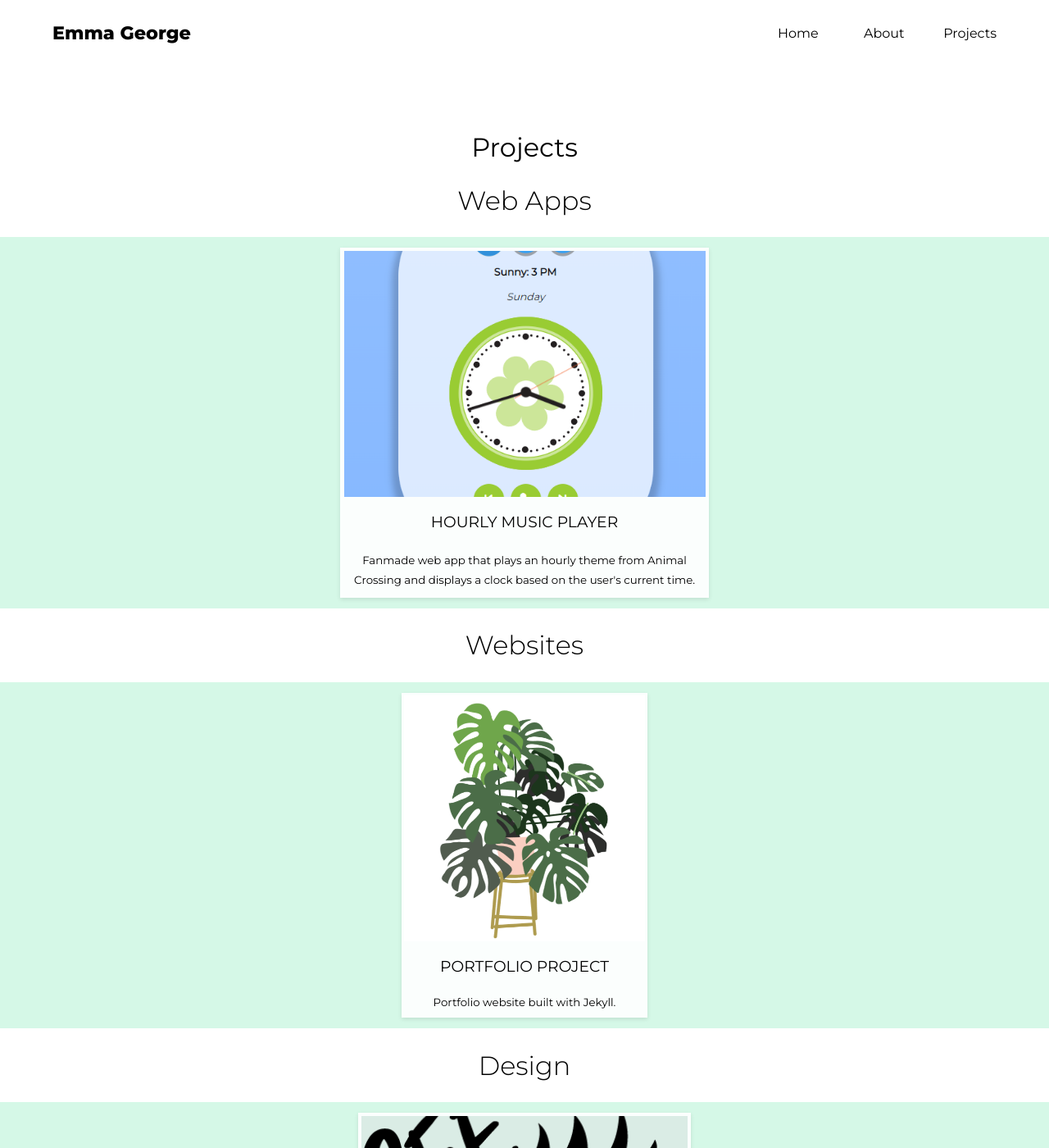
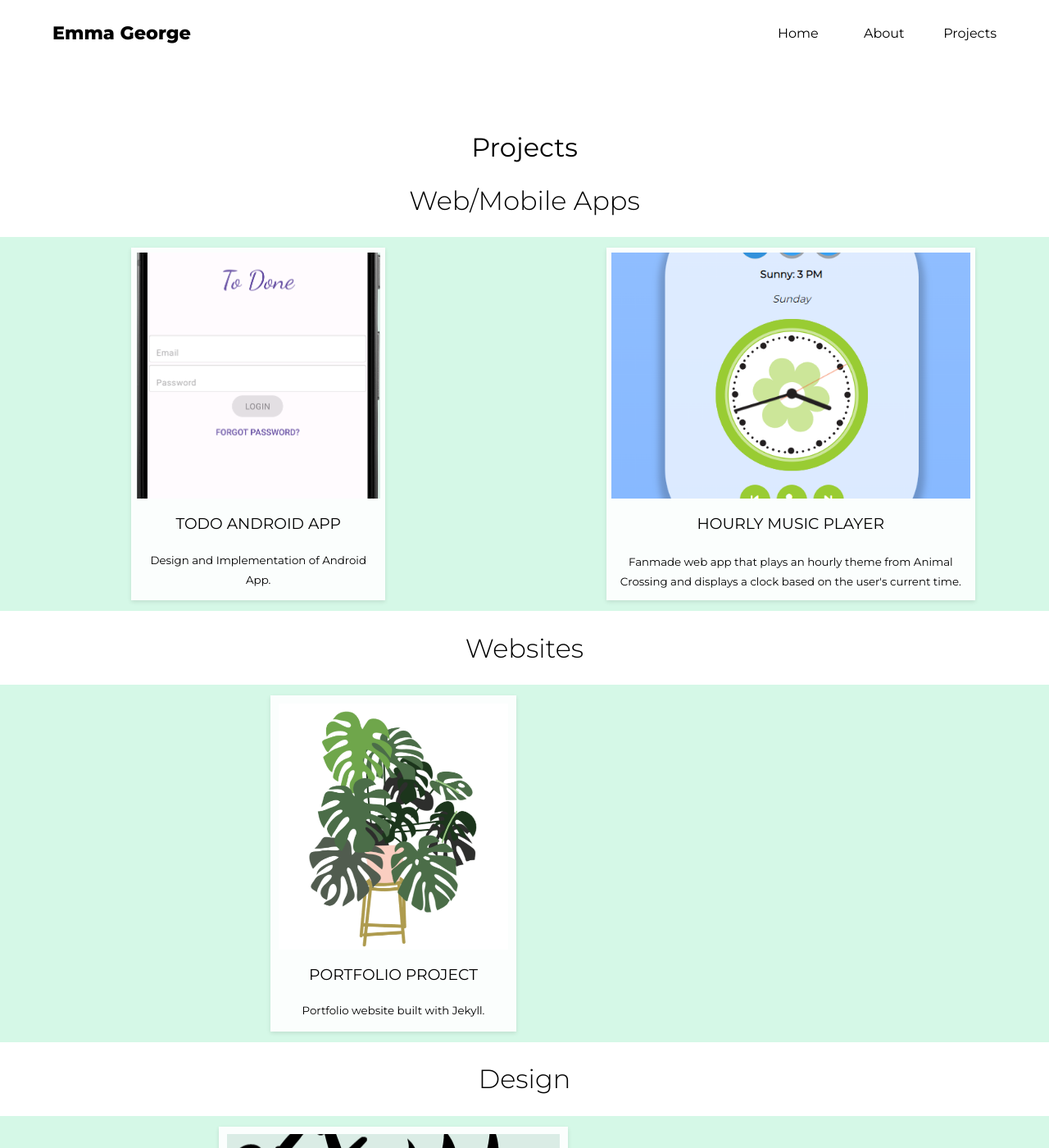
Before and after one commit to emmariegeo/emmariegeo.github.io, a Jekyll site: the page built from projects.markdown, in a window 1280 px wide and 1400 px high. Shown: the whole window at 82% size. Built offline with Jekyll 4.4.1, drawn with Linux system fonts in a browser that asks for light colours.

Commit message:
Add Todo app to projects
Created post page for project

```diff
--- a/_posts/2022-04-08-acnl-hourly-music-player.markdown
+++ b/_posts/2022-04-08-acnl-hourly-music-player.markdown
@@ -2,7 +2,7 @@
 layout: post
 title:  "Hourly Music Player"
 date:   2022-04-08 13:15:16 -0700
-category: Web Apps
+category: Web/Mobile Apps
 github-repo: https://github.com/emmariegeo/AC-hourly-music
 live-site: https://emmariegeo.github.io/AC-hourly-music/
 desc: Fanmade web app that plays an hourly theme from Animal Crossing and displays a clock based on the user's current time.
--- /dev/null
+++ b/_posts/2022-04-08-todoapp.markdown
@@ -0,0 +1,13 @@
+---
+layout: post
+title:  "TODO Android App"
+date:   2022-04-08 13:15:16 -0700
+category: Web/Mobile Apps
+desc: Design and Implementation of Android App.
+previewpic: "assets/images/LoginActivity1.png"
+---
+![todoapp]({{ site.url }}/assets/images/LoginActivity1.png "Launch screen")
+
+* Created design specifications and UML for an Android App utilizing the Model-View-Controller Architecture.
+* Implemented design into a demo app with Java in Android Studio.
+![Mobile Apps]({{ site.url }}/assets/images/TODO_LIST.png "uml")
--- a/assets/css/styles.css
+++ b/assets/css/styles.css
@@ -297,10 +297,11 @@ section.myprojects {
 
 .gallery ul {
   list-style: none;
+  width: 100vw;
   display: grid;
   justify-items: center;
   padding: 0;
-  grid-template-columns: repeat(auto-fit, minmax(250px, 1fr));
+  grid-template-columns: repeat(auto-fit, minmax(250px, .75fr));
   grid-gap: 1.2rem;
 }
 
```
Also changed, not shown: assets/images/LoginActivity1.png (added), assets/images/TODO_LIST.png (added), assets/images/portfolio - Copy.png (deleted).
